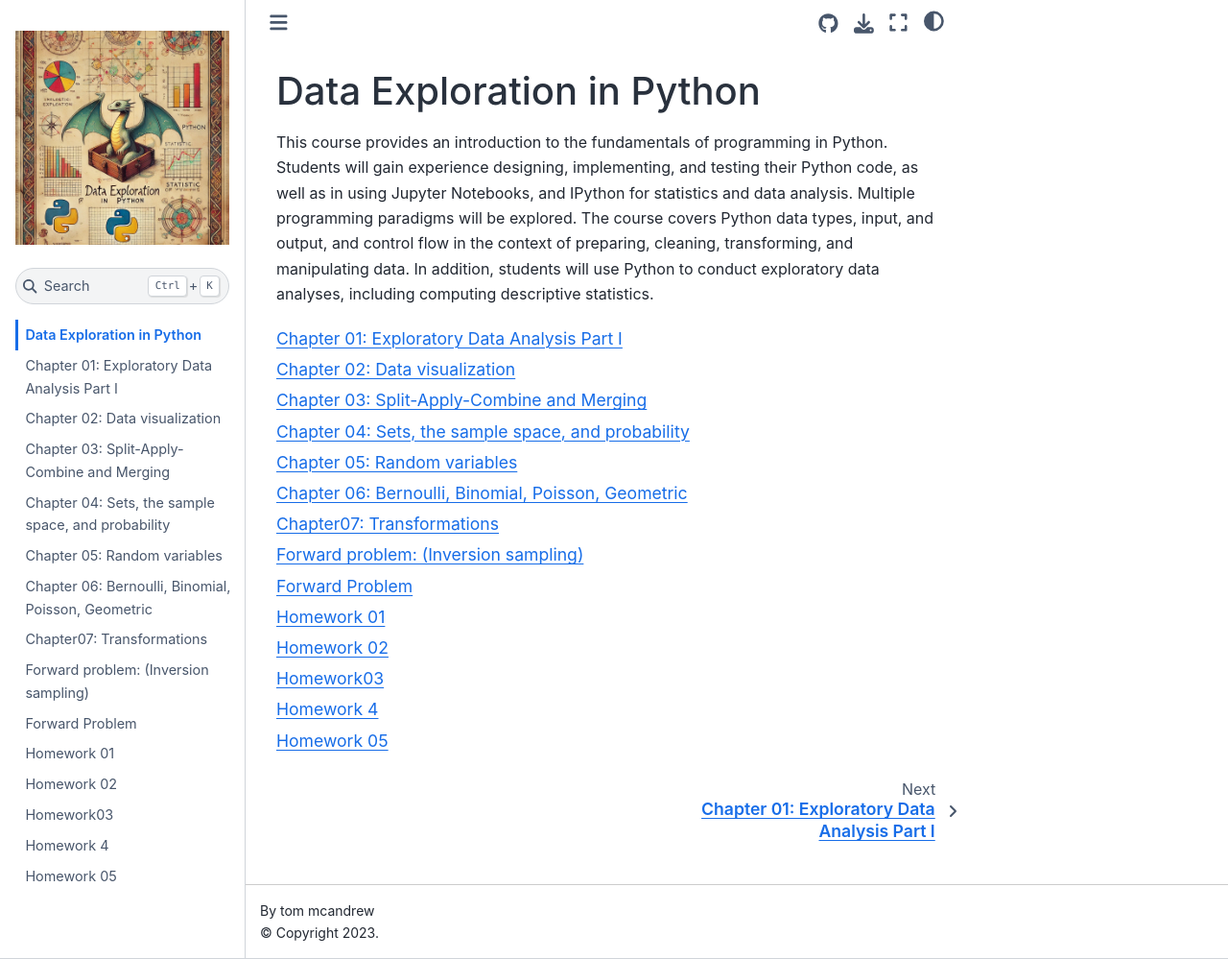
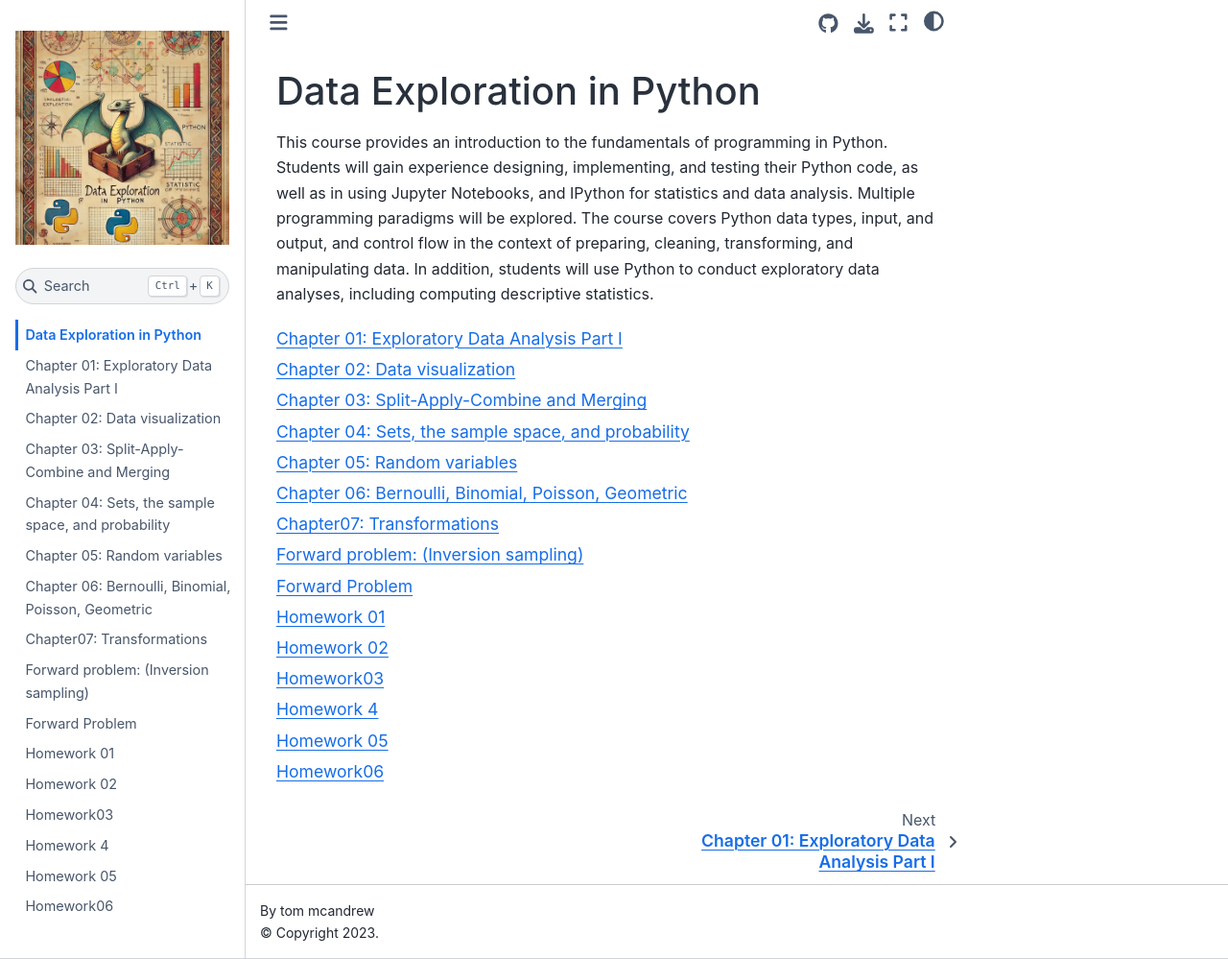
Before and after one commit to computationalUncertaintyLab/dexp_book, a Jupyter Book: the page built from intro.md, in a window 1280 px wide and 999 px high. Shown: the whole window at 96% size. Built offline with Jupyter Book 1.0.4 settings and Sphinx 7.4.7 and the Sphinx Book theme 1.1.4, drawn with Linux system fonts in a browser that asks for light colours; pages that are not in the unit, such as notebooks, are missing from menus.

Commit message:
Update with HW06

```diff
--- a/_toc.yml
+++ b/_toc.yml
@@ -19,6 +19,7 @@ chapters:
 - file: Homework03.ipynb
 - file: Homework4.ipynb
 - file: Homework05.ipynb
+- file: Homework06.ipynb
 #- file: Homework07.ipynb
 #- file: Homework08.ipynb
 #- file: Homework09.ipynb
```
Also changed, not shown: Homework06.ipynb.
